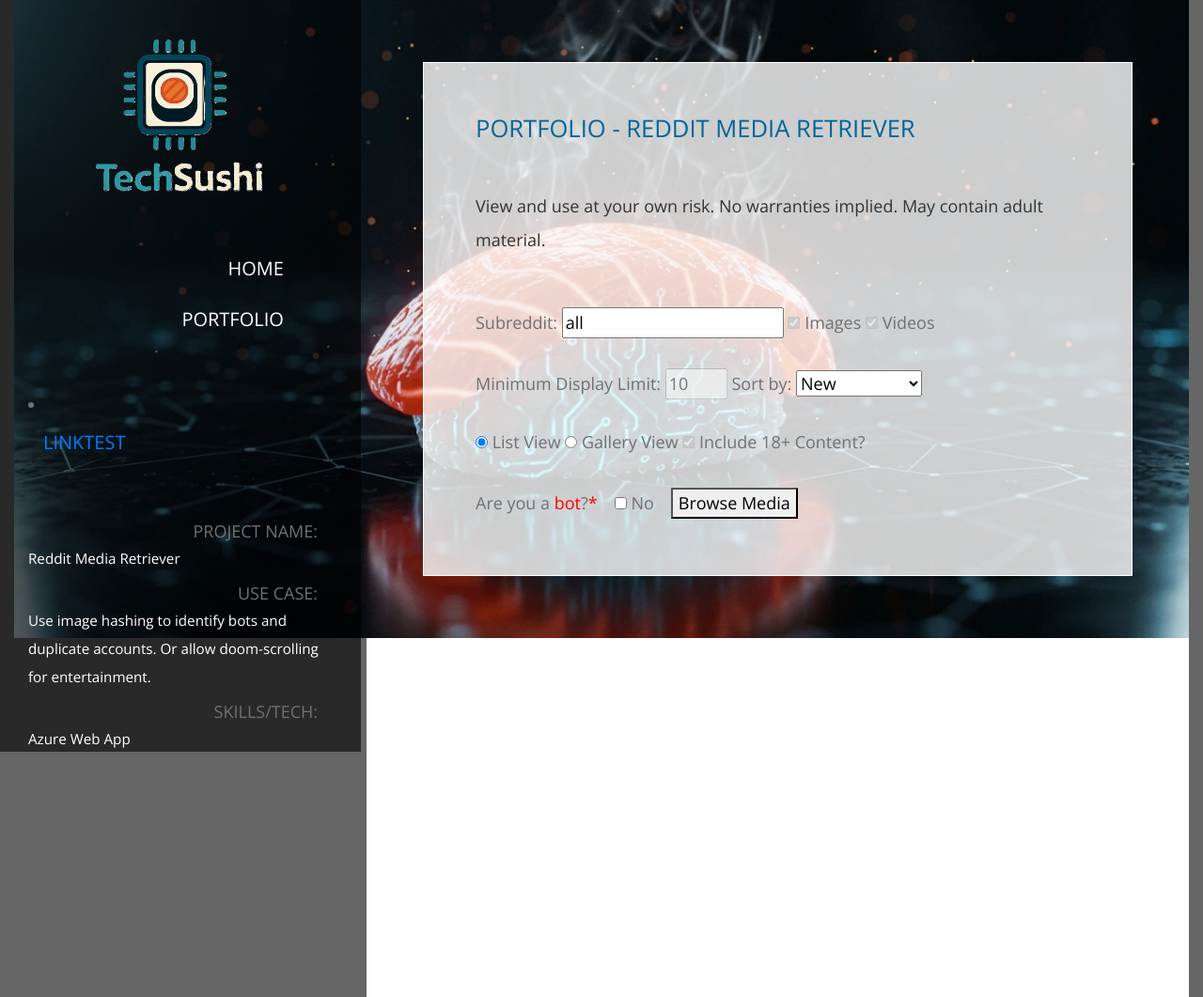
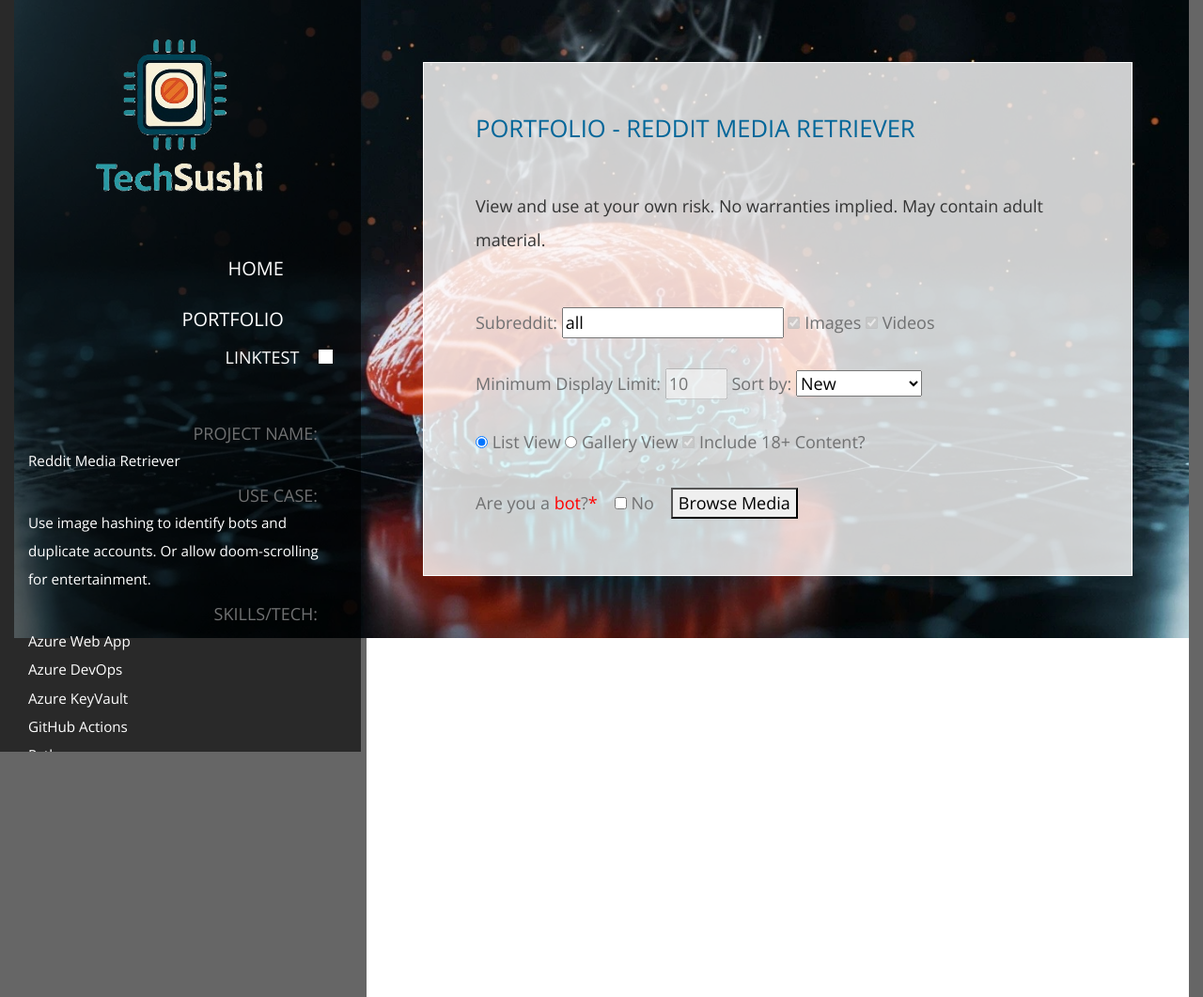
Before and after one commit to jdturbeau/repo-techsushi-portfolio-py, a Flask app: page /rmrwrap in a window 1280 px wide. Shown: the whole page at 94% size. Run offline with Flask 3, Linux system fonts and the light colour scheme; some libraries are stand-ins or nearby versions.

Commit message:
Refactor navbar links and remove commented code

```diff
--- a/templates/proj_navbar.html
+++ b/templates/proj_navbar.html
@@ -19,16 +19,13 @@
                     <span class="d-inline-block tm-white-rect"></span>
                   </a>
                 </li>
-              </ul>
-                <!-- <ul id="tmMainNav" class="nav flex-column text-right tm-main-nav"> -->
                 <li class="nav-item">
-                <a href="https://www.technicalsushi.com" class="nav-link">
-                    <span class="d-inline-block mr-3 text-uppercase">LINKTEST
-                        </span>
+                <!-- <a href="https://www.technicalsushi.com" class="nav-link"> -->
+                      <a href="https://www.technicalsushi.com" class="external">
+                    <span class="d-inline-block mr-3 text-uppercase">LINKTEST</span>
                     <span class="d-inline-block tm-white-rect"></span>
                   </a>
                 </li>
-<ul id="tmMainNav" class="nav flex-column text-right tm-main-nav">
 
             <br><br>
                 <li class="nav-item">
```
